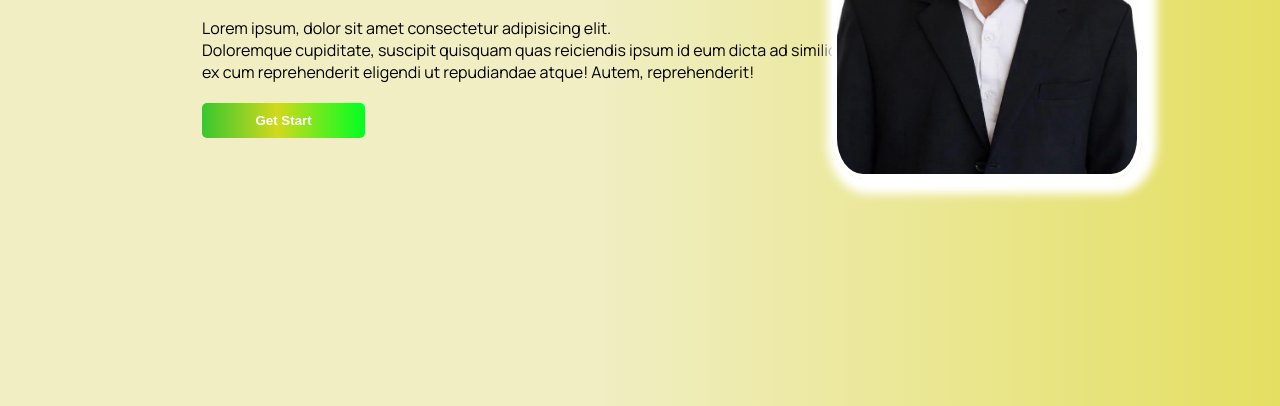
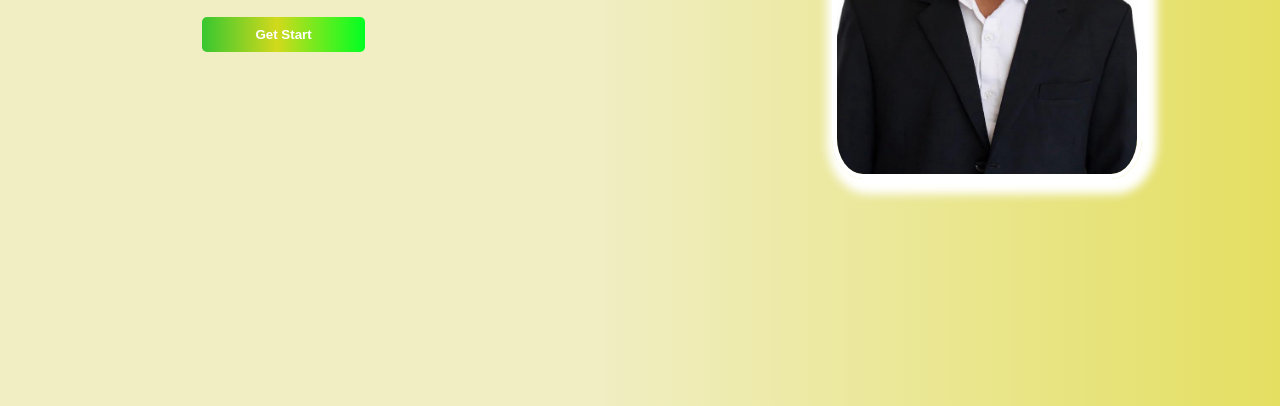
Before and after one commit to santhosh-0205/santhosh-porfolio, a plain HTML site: page index.html in a window 1280 px wide. Shown: the part 391-797 px from the top of the page. Drawn offline with Linux system fonts and the light colour scheme.

Commit message:
remove p tag  in contant

```diff
--- a/index.html
+++ b/index.html
@@ -58,9 +58,7 @@
             <div class="contant">
                 <P>
                 <h1>HELLO , I'am<br>SanthoshPeriyasamy</h1>
-                <p>Lorem ipsum, dolor sit amet consectetur adipisicing elit.<br> Doloremque cupiditate, suscipit
-                    quisquam quas reiciendis ipsum id eum dicta ad similique labore,<br> ex cum reprehenderit eligendi
-                    ut repudiandae atque! Autem, reprehenderit!</p>
+
                 </P>
                 <div class="mine">
                     <img src="mine.jpg" alt="">
```
